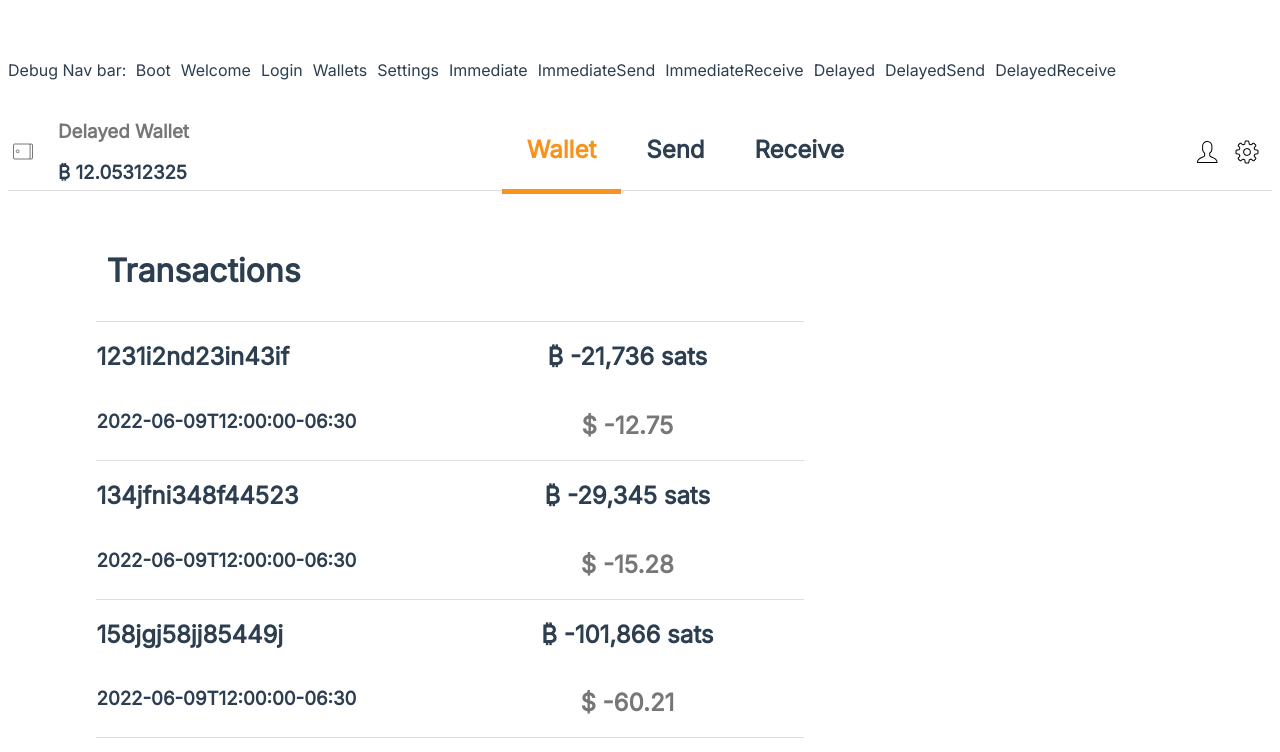
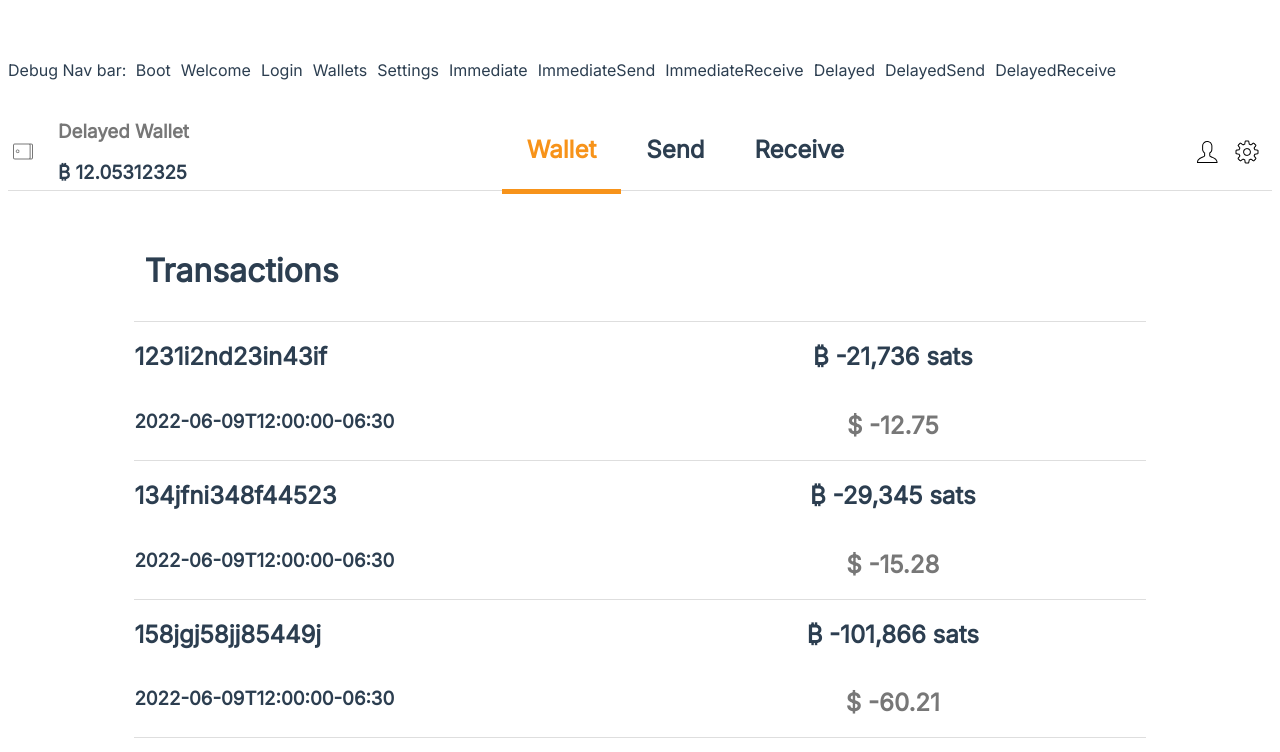
Before and after one commit to epiccurious/arctica-frontend, a Vue app: page /wallets/delayed in a window 1280 px wide. Shown: the top 752 px of the page. Built offline with nearby package versions, Linux system fonts and the light colour scheme.

Commit message:
tweaked width of child containers inside wallet pages...may change more later

```diff
--- a/src/views/Dashboard.vue
+++ b/src/views/Dashboard.vue
@@ -58,7 +58,7 @@ export default {
   align-items: center;
   align-content: center;
   justify-content: center;
-  width:70%;
+  width:100%;
 }
 h1{
   margin-top: 50px;
--- a/src/views/Settings.vue
+++ b/src/views/Settings.vue
@@ -97,7 +97,7 @@ export default {
   align-items: center;
   align-content: center;
   justify-content: center;
-  width:50%;
+  width:100%;
 }
 h1{
   margin-top: 50px;
--- a/src/views/delayed/Transactions.vue
+++ b/src/views/delayed/Transactions.vue
@@ -47,7 +47,7 @@ export default {
   align-items: center;
   align-content: center;
   justify-content: center;
-  width:70%;
+  width:100%;
 }
 h1{
   margin-top: 50px;
--- a/src/views/immediate/Transactions.vue
+++ b/src/views/immediate/Transactions.vue
@@ -49,7 +49,7 @@ export default {
   align-items: center;
   align-content: center;
   justify-content: center;
-  width:70%;
+  width:100%;
 }
 h1{
   margin-top: 50px;
```
